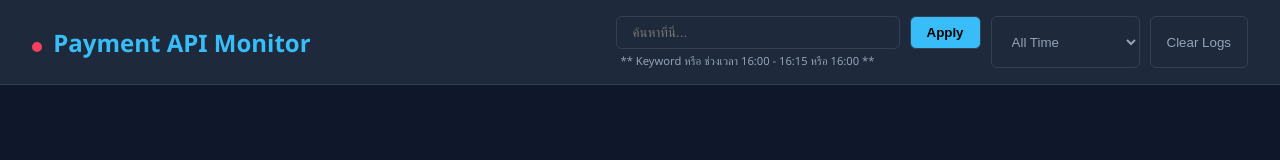
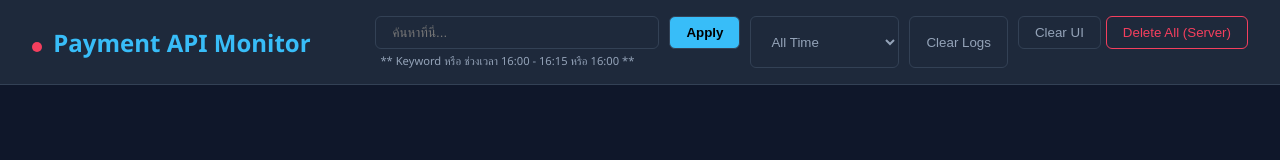
Before and after one commit to Moon-dev06/payment-api-monitor, a website: page public/index.html in a window 1280 px wide. Drawn offline with Linux system fonts and the light colour scheme; no server answers.

Commit message:
Add botton delete all

```diff
--- a/public/index.html
+++ b/public/index.html
@@ -291,7 +291,18 @@
             </select>
 
             <button class="btn-clear" onclick="clearLogs()">Clear Logs</button>
-        </div>
+
+            <div style="display: flex; gap: 10px; align-items: flex-start;">
+                <div style="display: flex; flex-direction: column; gap: 5px;">
+                    <div style="display: flex; gap: 5px;">
+                        <button class="btn-clear" onclick="clearLogs()">Clear UI</button>
+                        <button class="btn-clear" onclick="deleteServerLogs()"
+                            style="border-color: var(--accent-error); color: var(--accent-error);">
+                            Delete All (Server)
+                        </button>
+                    </div>
+                </div>
+            </div>
     </header>
 
     <div id="logs-container"></div>
@@ -520,6 +531,31 @@
             container.innerHTML = '';
             for (const key in cards) delete cards[key];
         }
+
+        async function deleteServerLogs() {
+            if (!confirm("คุณต้องการลบ Log ทั้งหมดออกจาก Server ใช่หรือไม่? (ไม่สามารถย้อนคืนได้)")) {
+                return;
+            }
+
+            try {
+                loadingOverlay.style.display = 'flex';
+                // สมมติว่าสร้าง Endpoint ไว้ที่ /logs/delete
+                const response = await fetch('/logs/delete', { method: 'DELETE' });
+
+                if (response.ok) {
+                    // เมื่อลบที่ Server สำเร็จ ก็ล้างหน้าจอ Frontend ด้วย
+                    clearLogs();
+                    alert("ลบข้อมูลสำเร็จ");
+                } else {
+                    alert("เกิดข้อผิดพลาดในการลบข้อมูลที่ Server");
+                }
+            } catch (error) {
+                console.error("Error deleting logs:", error);
+                alert("ไม่สามารถติดต่อ Server ได้");
+            } finally {
+                loadingOverlay.style.display = 'none';
+            }
+        }
     </script>
 </body>
 
```
Also changed, not shown: server.js (+10 -1 lines).
